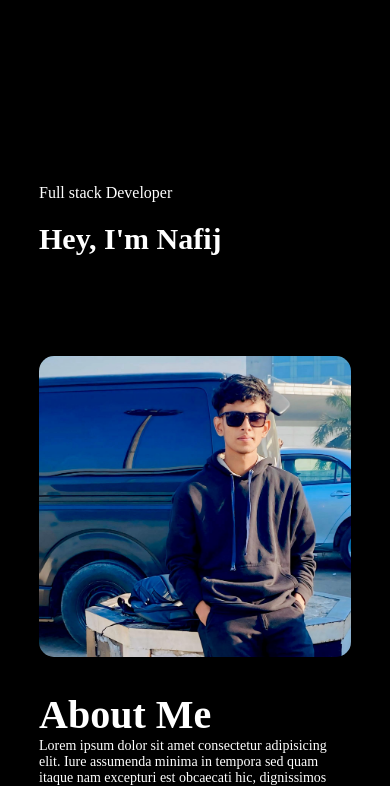
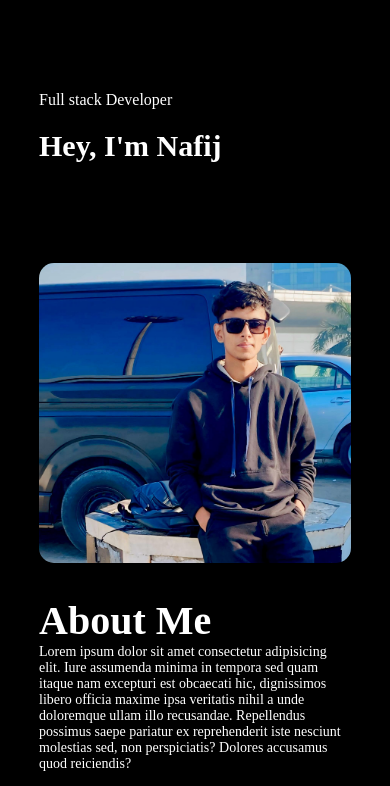
Before and after one commit to nafij-islam/Protfolio, a plain HTML site: page index.html in a window 390 px wide. Shown: the part 57-843 px from the top of the page. Drawn offline with Linux system fonts and the light colour scheme.

Commit message:
header-top-(-%)

```diff
--- a/style.css
+++ b/style.css
@@ -82,7 +82,7 @@ nav ul li a:hover::after{
 
 
 .header-text{
-    margin-top: 20%;
+    margin-top: 15%;
     font-size: 30px;
 }
 
@@ -450,7 +450,7 @@ nav .fa-solid{
       /* background-image: url(img/work111.jpg); */
     }
     .header-text{
-        margin-top: 60%;
+        margin-top: 30%;
         font-size: 16px;
 
     }
```
